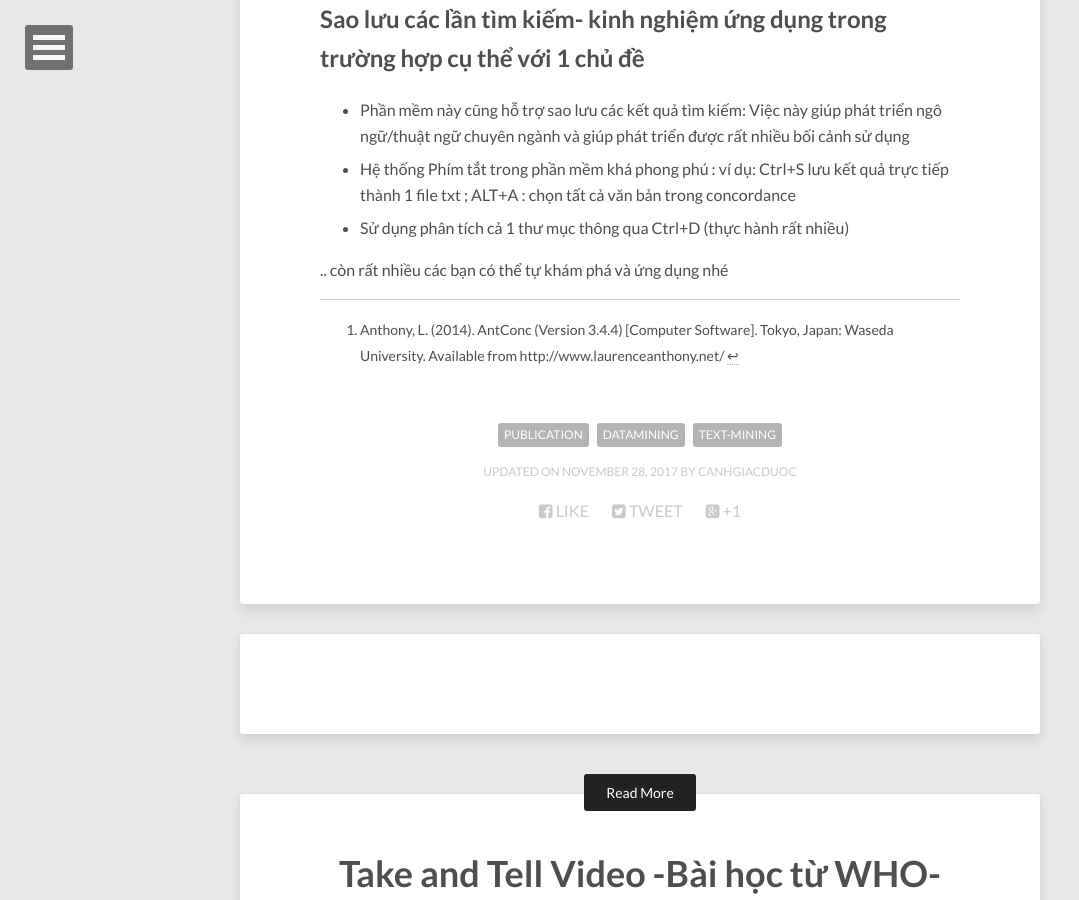
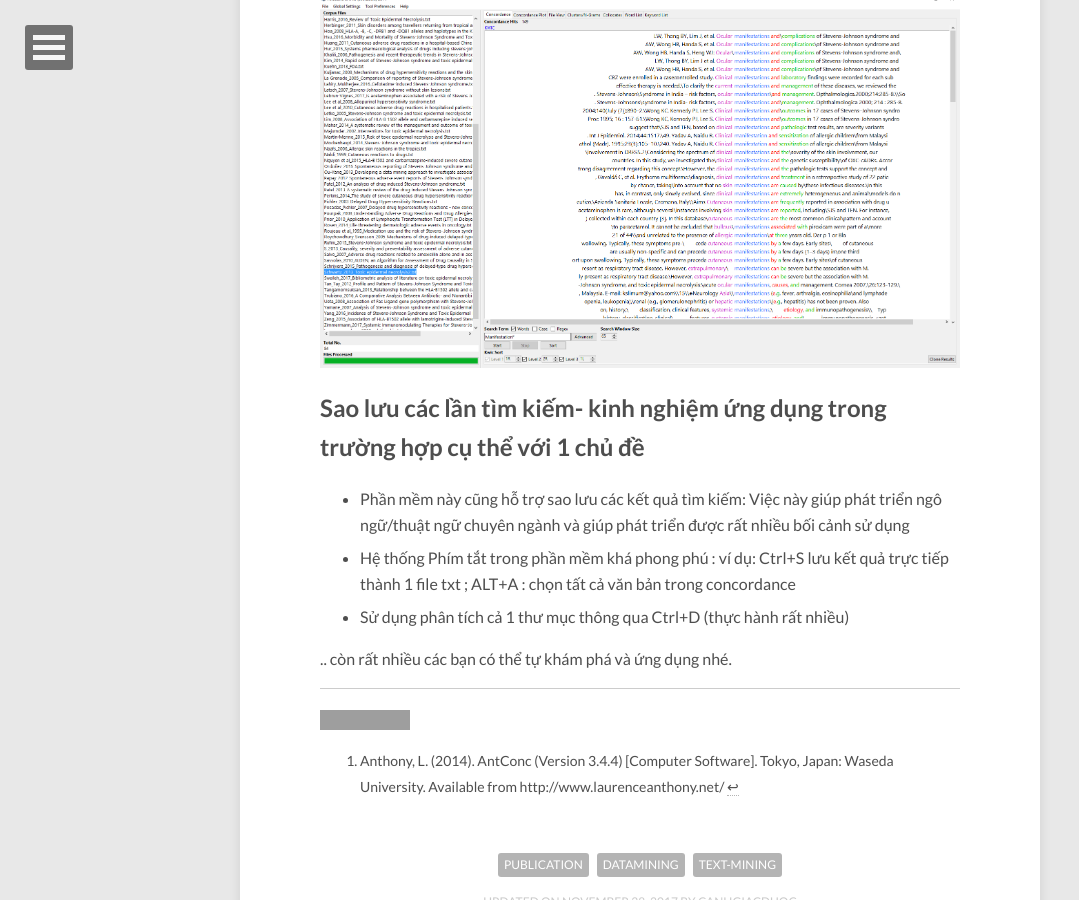
Before and after one commit to canhgiacduoc/canhgiacduoc.github.io, a Jekyll site: the page built from _posts/2017-11-28-text-concordance-tool.md, in a window 1280 px wide and 900 px high, scrolled down 1826 px. Shown: the whole window, without its empty margins (0-1079 px from the left). Built offline with Jekyll 4.4.1, drawn with Linux system fonts in a browser that asks for light colours; nearby versions of some CDN libraries; comment, search, counter and statistics services are not loaded; grey boxes are pictures that could not be loaded.

Commit message:
antconc2

```diff
--- a/_posts/2017-11-28-text-concordance-tool.md
+++ b/_posts/2017-11-28-text-concordance-tool.md
@@ -38,14 +38,19 @@
 - Các kiểu tìm kiếm :đơn giản-chữ hoa+thường - cú pháp phức tạp (nâng cao)
 - Sort : Giúp tăng nhận biết vấn đề thông qua hiện thị màu khá phù hợp với mục đích là chọn từ vựng-bối cảnh hay collocation.
 
+![example]({{ site.url }}/images/antconc1.png)
+
 ## Sao lưu các lần tìm kiếm- kinh nghiệm ứng dụng trong trường hợp cụ thể với 1 chủ đề
 
 - Phần mềm này cũng hỗ trợ sao lưu các kết quả tìm kiếm: Việc này giúp phát triển ngô ngữ/thuật ngữ chuyên ngành và giúp phát triển được rất nhiều bối cảnh sử dụng
 - Hệ thống Phím tắt trong phần mềm khá phong phú : ví dụ: Ctrl+S lưu kết quả trực tiếp thành 1 file txt ; ALT+A : chọn tất cả văn bản trong concordance
 - Sử dụng phân tích cả 1 thư mục thông qua Ctrl+D (thực hành rất nhiều)
 
-.. còn rất nhiều các bạn có thể tự khám phá và ứng dụng nhé
+.. còn rất nhiều các bạn có thể tự khám phá và ứng dụng nhé.
 
 
-----
 [^1]: Anthony, L. (2014). AntConc (Version 3.4.4) [Computer Software]. Tokyo, Japan: Waseda University. Available from http://www.laurenceanthony.net/
+
+---
+
+<a rel="license" href="http://creativecommons.org/licenses/by-nc-sa/4.0/"><img alt="Creative Commons License" style="border-width:0" src="https://i.creativecommons.org/l/by-nc-sa/4.0/88x31.png" /></a>
```
